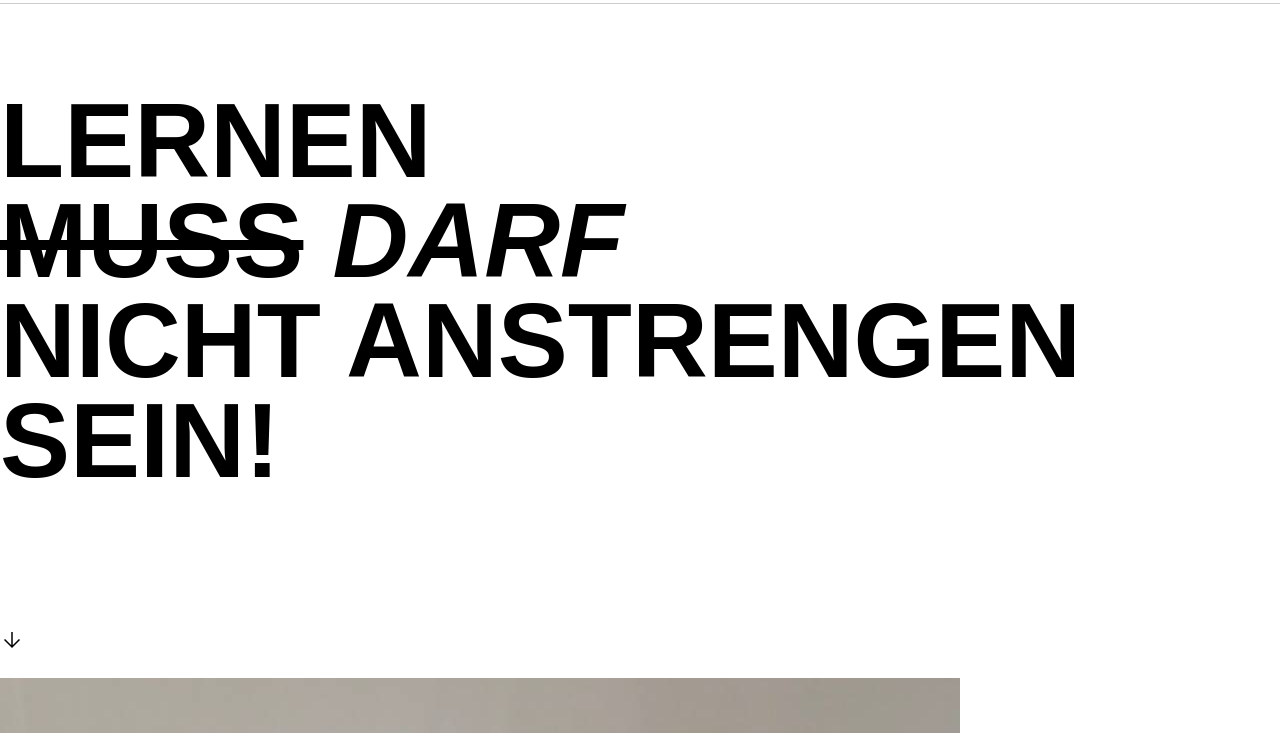
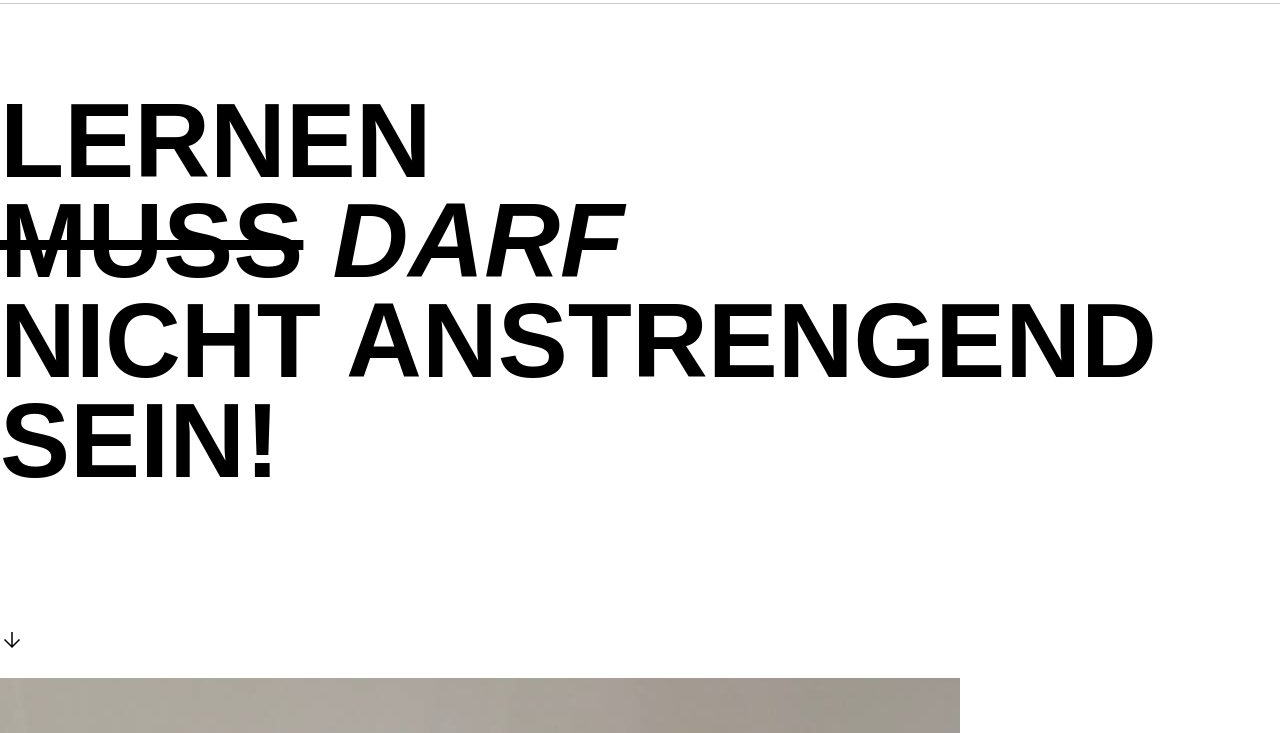
Before and after one commit to BengtBuecker/EZ-Code, a plain HTML site: page home.html in a window 1280 px wide. Shown: the part 67-800 px from the top of the page. Drawn offline with nearby package versions, Linux system fonts and the light colour scheme; a web font is replaced by a local one.

Commit message:
Update home.html

```diff
--- a/home.html
+++ b/home.html
@@ -32,7 +32,7 @@
         <br />
         <s class="durchstreichen">MUSS</s><span class="font-effect-fire" id="grün-kursiv"> DARF</span>
         <br />
-        NICHT ANSTRENGEN
+        NICHT ANSTRENGEND
         <br />
         SEIN!
       </h1>
```
